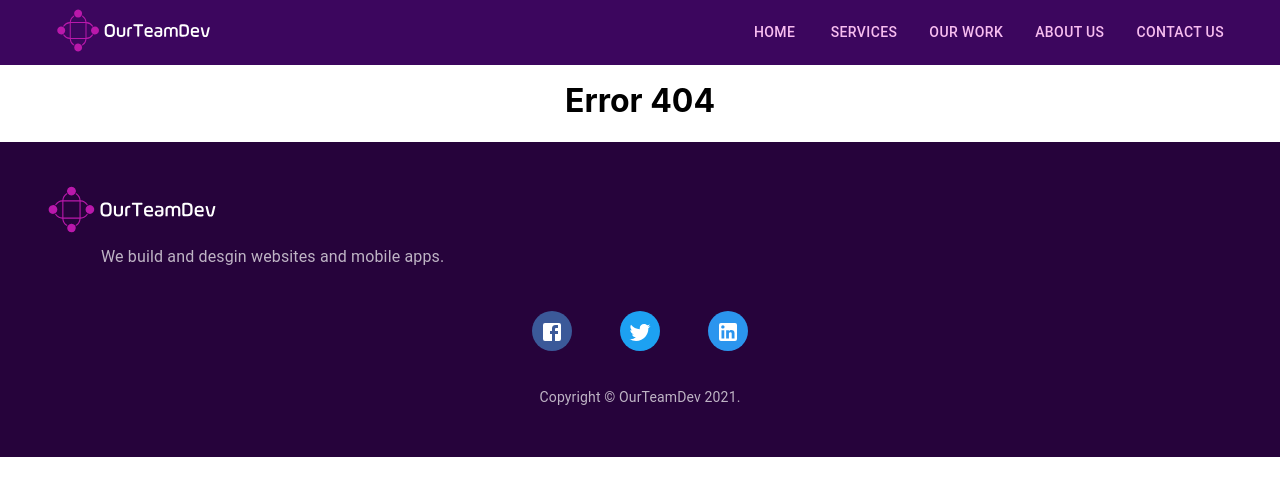
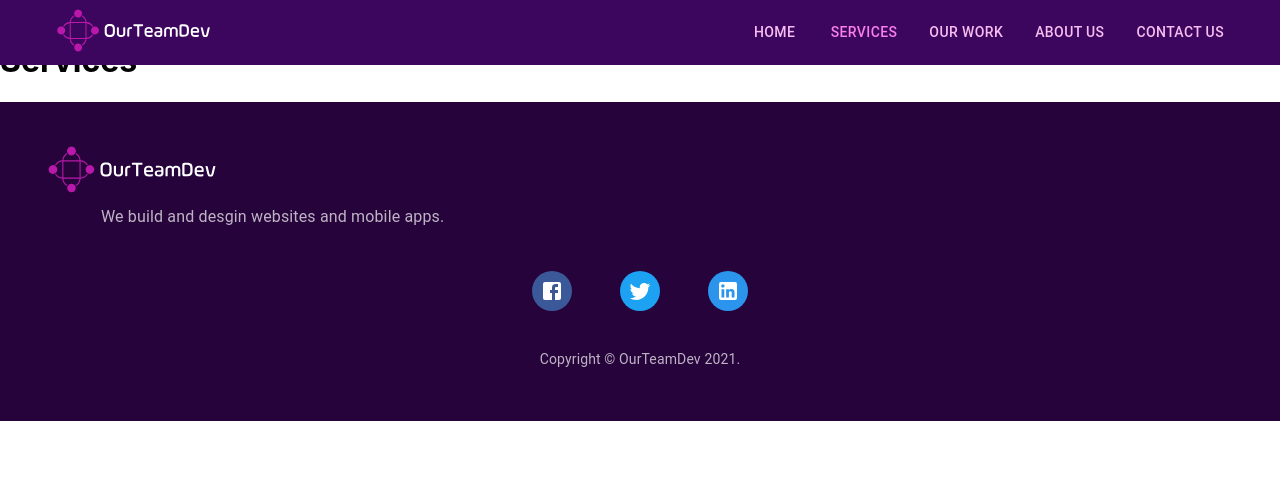
Before and after one commit to exezick/ourteamdev, a React (Create React App) app in the folder frontend/: page /services in a window 1280 px wide. Before the commit this address led to /404. Shown: the top 496 px of the page. Built offline with nearby package versions, Linux system fonts and the light colour scheme.

Commit message:
Fix errors in console

```diff
--- a/frontend/src/App.css
+++ b/frontend/src/App.css
@@ -14,3 +14,7 @@ body{
 .cotactInput:hover{
   border: 1px solid rgba(255,255,255,1) !important;
 }
+
+.menuactive {
+  color: #F97FE9 !important;
+}
--- a/frontend/src/App.js
+++ b/frontend/src/App.js
@@ -8,6 +8,7 @@ import {
 } from 'react-router-dom'
 import Navigation from './layouts/navigation/Navigation'
 import Home from './pages/home/Home'
+import Services from './pages/services/Services'
 import NotFound404 from './pages/notfound404/notfound404'
 import Footer from './layouts/footer/Footer'
 
@@ -18,6 +19,7 @@ function App() {
         <Navigation />
         <Switch>
           <Route path="/" exact component={Home} />
+          <Route path="/services" exact component={Services} />
           <Route path="/404" component={NotFound404} />
           <Route path="">
             <Redirect to="/404" />
--- a/frontend/src/components/contactus/ContactInfo.js
+++ b/frontend/src/components/contactus/ContactInfo.js
@@ -42,7 +42,7 @@ function ContactInfo() {
       <List>
         <ListItem className={classes.centered}>
           <ListItemAvatar>
-            <Avatar className={classes.avatar} boxShadow={2}>
+            <Avatar className={classes.avatar}>
               <EmailIcon className={classes.iconSize} />
             </Avatar>
           </ListItemAvatar>
@@ -63,7 +63,7 @@ function ContactInfo() {
 
         <ListItem className={classes.centered}>
           <ListItemAvatar>
-            <Avatar className={classes.avatar} boxShadow={2}>
+            <Avatar className={classes.avatar}>
               <PhoneIcon className={classes.iconSize} />
             </Avatar>
           </ListItemAvatar>
@@ -84,7 +84,7 @@ function ContactInfo() {
 
         <ListItem className={classes.centered}>
           <ListItemAvatar>
-            <Avatar className={classes.avatar} boxShadow={2}>
+            <Avatar className={classes.avatar}>
               <LocationOnIcon className={classes.iconSize} />
             </Avatar>
           </ListItemAvatar>
--- a/frontend/src/components/contactus/Cotactusform.js
+++ b/frontend/src/components/contactus/Cotactusform.js
@@ -60,7 +60,6 @@ function Cotactusform() {
               required
               fullWidth
               variant="outlined"
-              borderRadius={0}
               className="cotactInput"
               InputProps={{
                 className: classes.textfieldFont,
--- a/frontend/src/layouts/footer/Footer.js
+++ b/frontend/src/layouts/footer/Footer.js
@@ -12,28 +12,32 @@ function Footer() {
 
   return (
     <footer className={classes.footer}>
-      <Container maxWidth="lg" alignItems="center">
+      <Container maxWidth="lg">
         <Typography variant="h6" align="left" gutterBottom>
           <Link to="/">
             <img src={LogoSVG} className={classes.LogoSVG} alt={LogoSVG} />
           </Link>
         </Typography>
         <Typography variant="subtitle1" align="left">
-          <p className={classes.description}>
-            {'We build and desgin websites and mobile apps.'}
-          </p>
+          <div className={classes.description}>
+            We build and desgin websites and mobile apps.
+          </div>
         </Typography>
 
-        <Typography align="center" className={classes.social}>
+        <Typography
+          variant="subtitle1"
+          align="center"
+          className={classes.social}
+        >
           {socialButtonColors.map((social) => (
             <a
               href={social.link}
               target="_blank"
               rel="noopener noreferrer"
               className={classes.socialLink}
+              key={social.id}
             >
               <Box
-                key={social.id}
                 display="inline-block"
                 marginRight="1.5rem"
                 marginLeft="1.5rem"
@@ -49,8 +53,7 @@ function Footer() {
         </Typography>
 
         <Typography
-          variant="body2"
-          color="textSecondary"
+          variant="subtitle1"
           align="center"
           className={classes.copyright}
         >
--- a/frontend/src/layouts/navigation/Navigation.js
+++ b/frontend/src/layouts/navigation/Navigation.js
@@ -4,7 +4,7 @@ import useScrollTrigger from '@material-ui/core/useScrollTrigger'
 import Toolbar from '@material-ui/core/Toolbar'
 import Typography from '@material-ui/core/Typography'
 import Button from '@material-ui/core/Button'
-import { Link } from 'react-router-dom'
+import { Link, useLocation } from 'react-router-dom'
 import LogoSVG from '../../assets/logo.svg'
 import useStyles from '../../styles/Navigation.style'
 import NavigationData from '../../data/Navigation'
@@ -25,6 +25,7 @@ function ElevationScroll(props) {
 
 function Navigation(props) {
   const classes = useStyles()
+  const location = useLocation()
 
   return (
     <div className={classes.root}>
@@ -39,9 +40,17 @@ function Navigation(props) {
 
             {NavigationData.map((menu) => (
               <Link to={menu.linkto} className={classes.links} key={menu.id}>
-                <Button className={`${classes.btnlink} ${classes.noradius}`}>
-                  {menu.name}
-                </Button>
+                {location.pathname === menu.linkto ? (
+                  <Button
+                    className={`${classes.btnlink} ${classes.noradius} menuactive`}
+                  >
+                    {menu.name}
+                  </Button>
+                ) : (
+                  <Button className={`${classes.btnlink} ${classes.noradius}`}>
+                    {menu.name}
+                  </Button>
+                )}
               </Link>
             ))}
           </Toolbar>
--- /dev/null
+++ b/frontend/src/pages/services/Services.js
@@ -0,0 +1,11 @@
+import React from 'react'
+
+function Services() {
+  return (
+    <div>
+      <h1>Services</h1>
+    </div>
+  )
+}
+
+export default Services
--- a/frontend/src/styles/Footer.style.js
+++ b/frontend/src/styles/Footer.style.js
@@ -21,6 +21,7 @@ const useStyles = makeStyles((theme) =>
     },
     copyright: {
       color: 'rgba(255,255,255,0.7)',
+      fontSize: '14px',
     },
     links: {
       color: 'rgba(255,255,255,0.7)',
@@ -36,7 +37,7 @@ const useStyles = makeStyles((theme) =>
       paddingBottom: 20,
     },
     icon: {
-      fontSize: 30,
+      fontSize: 27,
     },
     socialLink: {
       color: '#fff',
```
Also changed, not shown: frontend/public/manifest.json.
